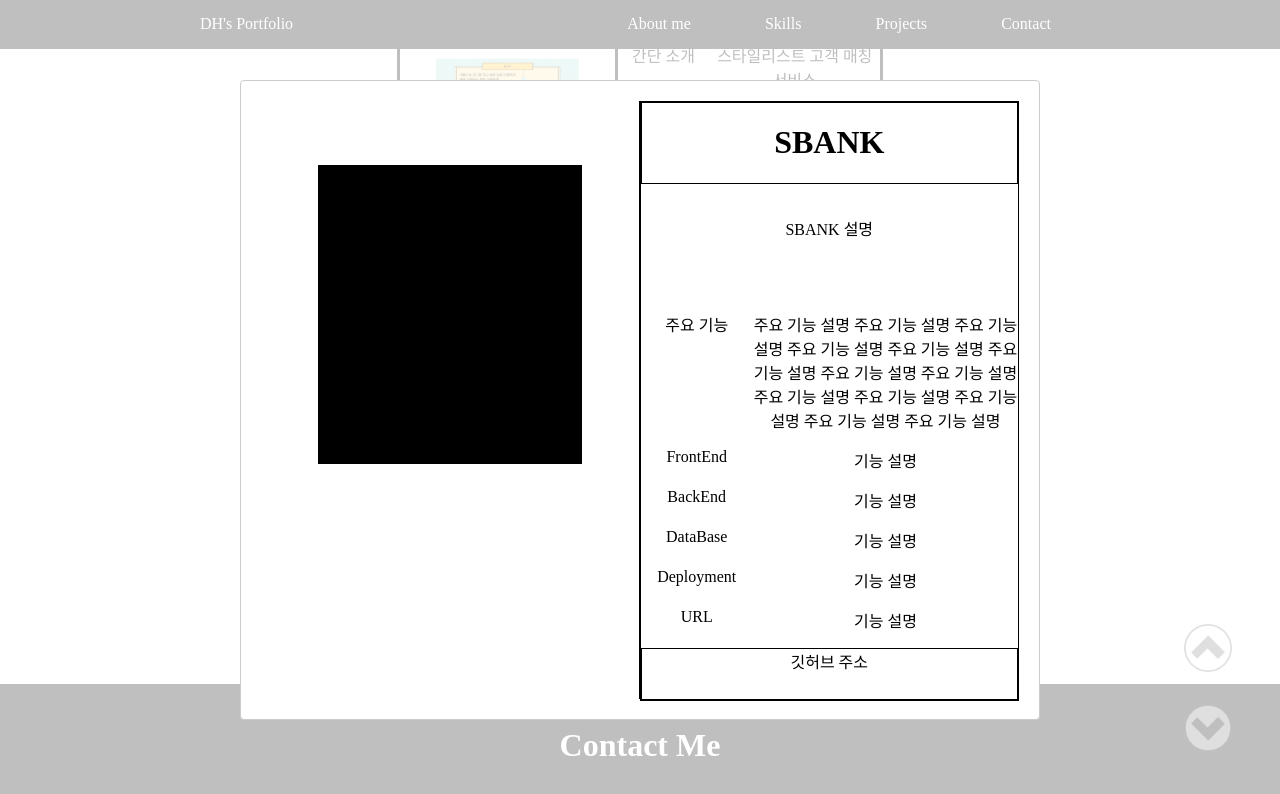
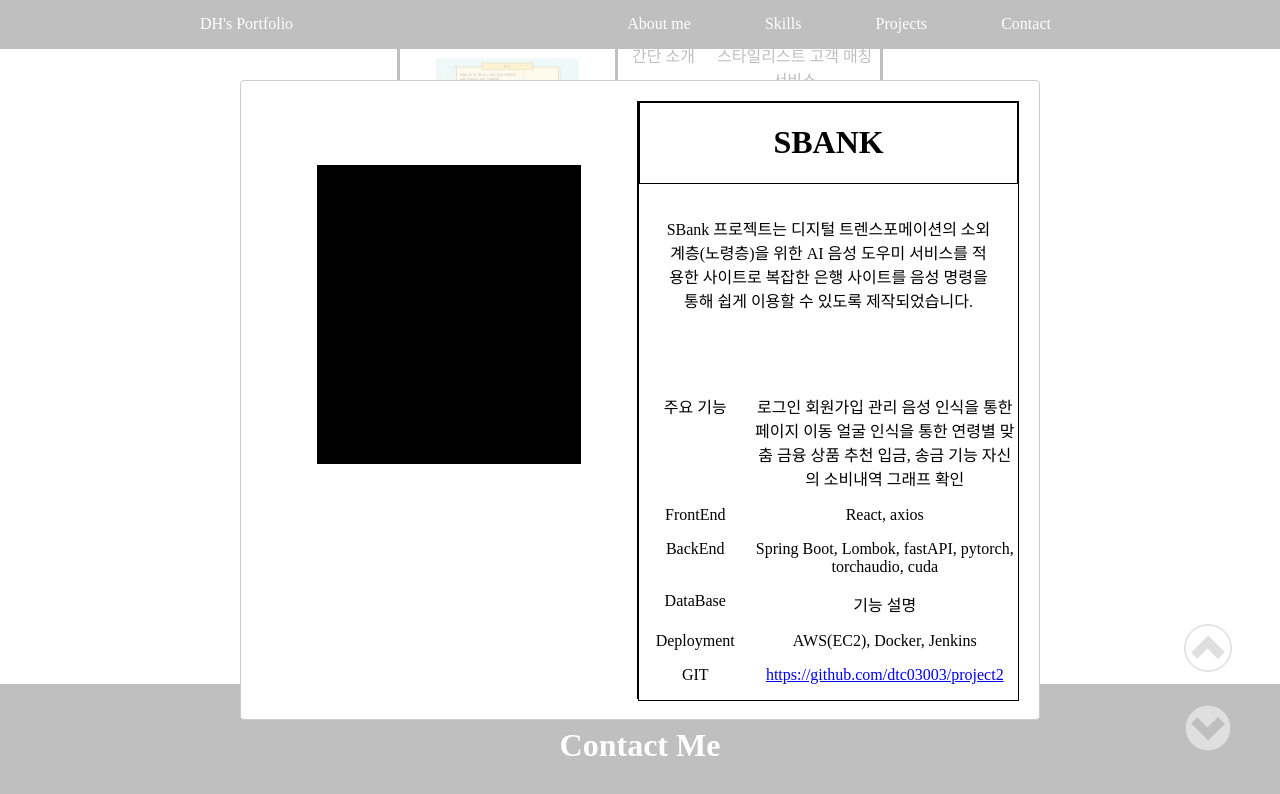
Before and after one commit to dtc03003/Portfolio, a React (Create React App) app: page / in a window 1280 px wide. Both pictures are taken after a click on the element 640 px from the left and 424 px from the top of the page. Shown: the top 794 px of the page. Built offline with nearby package versions, Linux system fonts and the light colour scheme.

Commit message:
특화 프로젝트 작성

```diff
--- a/src/components/Modal/Modal6.js
+++ b/src/components/Modal/Modal6.js
@@ -72,23 +72,28 @@
                                 <h1>SBANK</h1>
                             </div>
                             <div className={style.inner_intro}>
-                                <div className={style.main_description}>SBANK 설명</div>
+                                <div className={style.main_description}>
+                                    SBank 프로젝트는 디지털 트렌스포메이션의 소외계층(노령층)을 위한
+                                    AI 음성 도우미 서비스를 적용한 사이트로 복잡한 은행 사이트를
+                                    음성 명령을 통해 쉽게 이용할 수 있도록 제작되었습니다.
+                                </div>
                                 <div className={style.description}>
                                     <div className={style.projects_label}>주요 기능</div>
                                     <div className={style.projects_value}>
-                                        주요 기능 설명 주요 기능 설명 주요 기능 설명 주요 기능 설명
-                                        주요 기능 설명 주요 기능 설명 주요 기능 설명 주요 기능 설명
-                                        주요 기능 설명 주요 기능 설명 주요 기능 설명 주요 기능 설명
-                                        주요 기능 설명
+                                        로그인 회원가입 관리 음성 인식을 통한 페이지 이동 얼굴
+                                        인식을 통한 연령별 맞춤 금융 상품 추천 입금, 송금 기능
+                                        자신의 소비내역 그래프 확인
                                     </div>
                                 </div>
                                 <div className={style.description}>
                                     <div className={style.projects_label}>FrontEnd</div>
-                                    <div className={style.projects_value}>기능 설명</div>
+                                    <div className={style.projects_value}>React, axios</div>
                                 </div>
                                 <div className={style.description}>
                                     <div className={style.projects_label}>BackEnd</div>
-                                    <div className={style.projects_value}>기능 설명</div>
+                                    <div className={style.projects_value}>
+                                        Spring Boot, Lombok, fastAPI, pytorch, torchaudio, cuda
+                                    </div>
                                 </div>
                                 <div className={style.description}>
                                     <div className={style.projects_label}>DataBase</div>
@@ -96,14 +101,19 @@
                                 </div>
                                 <div className={style.description}>
                                     <div className={style.projects_label}>Deployment</div>
-                                    <div className={style.projects_value}>기능 설명</div>
+                                    <div className={style.projects_value}>
+                                        AWS(EC2), Docker, Jenkins
+                                    </div>
                                 </div>
                                 <div className={style.description}>
-                                    <div className={style.projects_label}>URL</div>
-                                    <div className={style.projects_value}>기능 설명</div>
+                                    <div className={style.projects_label}>GIT</div>
+                                    <div className={style.projects_value}>
+                                        <a href="https://github.com/dtc03003/project2">
+                                            https://github.com/dtc03003/project2
+                                        </a>
+                                    </div>
                                 </div>
                             </div>
-                            <div className={style.link}>깃허브 주소</div>
                         </div>
                     </div>
                 </div>
```
